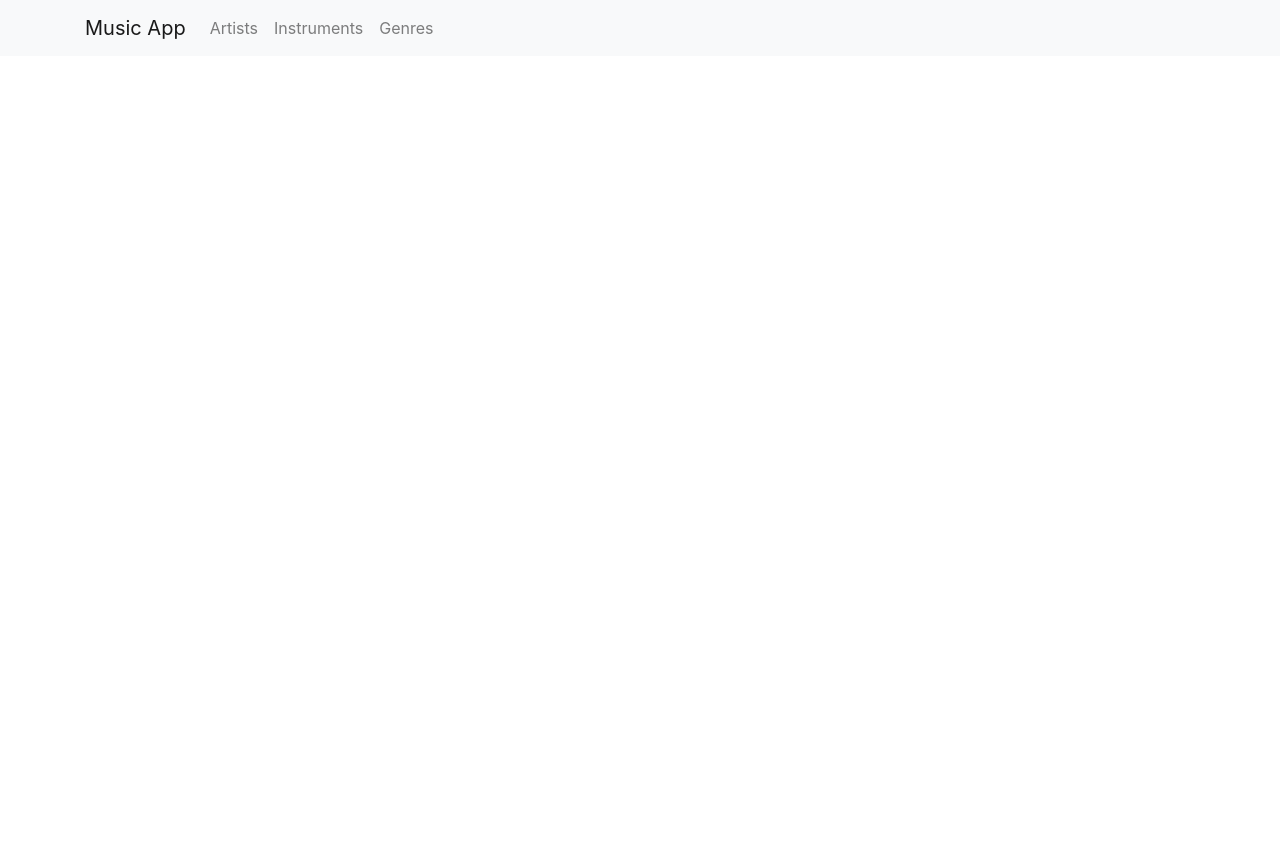
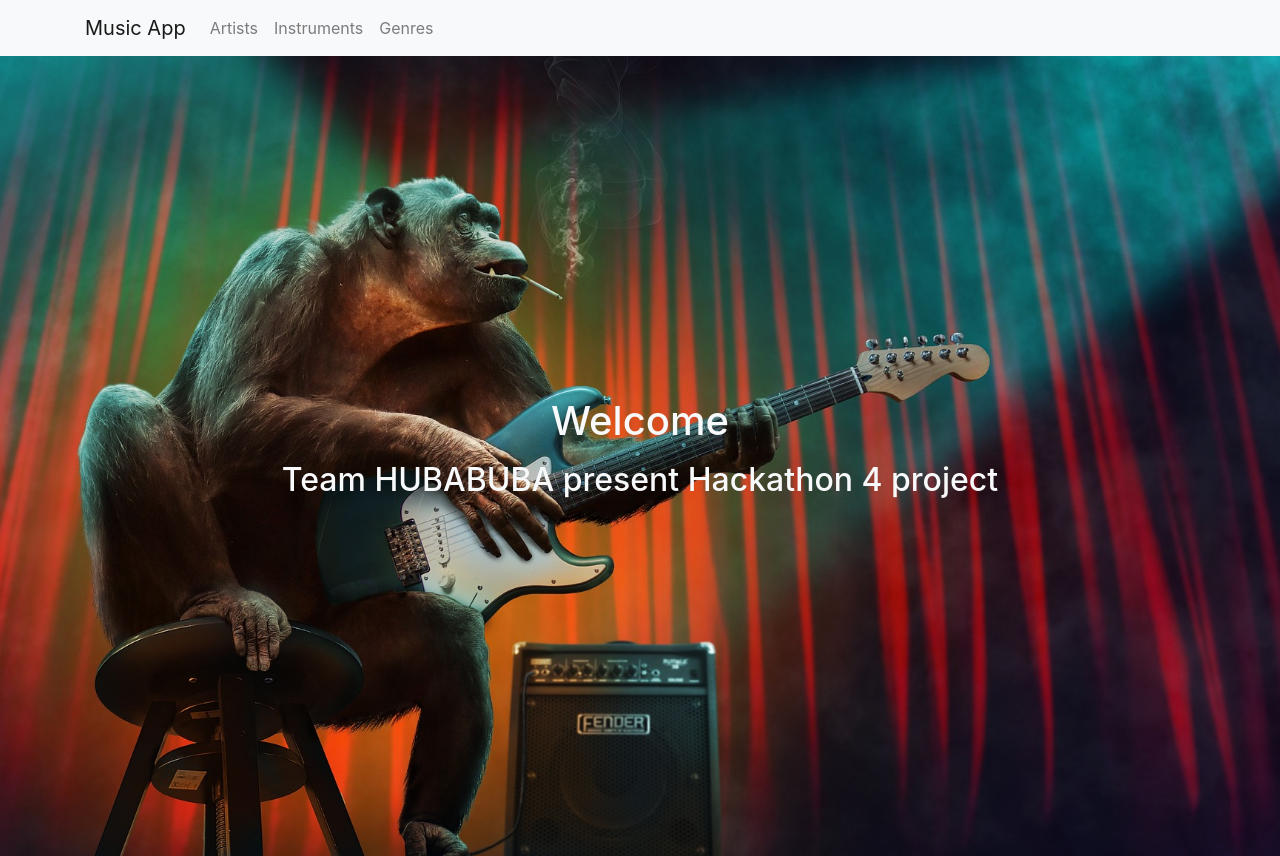
Before and after one commit to Koleckoo/hackhaton_4_music, a React (Vite) app: page / in a window 1280 px wide. Before the commit the page ends 800 px from the top, so only its background shows below. Built offline with nearby package versions, Linux system fonts and the light colour scheme.

Commit message:
navigationBar

```diff
--- a/src/components/ArtistPage/ArtistDetail/ArtistDetail.jsx
+++ b/src/components/ArtistPage/ArtistDetail/ArtistDetail.jsx
@@ -1,5 +1,6 @@
 import { useEffect, useState } from "react";
 import { Link, useParams } from "react-router-dom";
+import NavigationBar from "../../Navigation/NavigationBar";
 
 export default function ArtistDetail() {
   const [artistData, setArtistData] = useState([]);
@@ -19,6 +20,8 @@ export default function ArtistDetail() {
   }, []);
 
   return (
+    <>
+      <NavigationBar />
       <div class="container">
         <h1>Name: {artistData.name}</h1>
         <h4>Country: {artistData.country}</h4>
@@ -26,5 +29,6 @@ export default function ArtistDetail() {
         <h4>Type: {artistData.type}</h4>
         <Link class="btn btn-primary" to={`/Artists/${artistData.id}/releases`}>Releases</Link>
       </div>
+    </>
   );
 }
--- a/src/components/ArtistPage/ArtistPage.jsx
+++ b/src/components/ArtistPage/ArtistPage.jsx
@@ -1,5 +1,6 @@
 import { useEffect, useRef, useState } from "react";
 import { Link } from "react-router-dom";
+import NavigationBar from "../Navigation/NavigationBar";
 
 export default function ArtistPage() {
   const [searchQuery, setSearchQuery] = useState("");
@@ -27,6 +28,8 @@ export default function ArtistPage() {
   }, [searchQuery]);
 
   return (
+    <>
+      <NavigationBar />
       <div class="container artist-page">
         <div class="row artist-page__search mb-3">
           <h1 className="mb-4">Search for your favourite artist</h1>
@@ -71,6 +74,6 @@ export default function ArtistPage() {
         </div>
       </div>
 
-
+    </>
   );
 }
--- a/src/components/GenrePage/GenrePage.jsx
+++ b/src/components/GenrePage/GenrePage.jsx
@@ -1,4 +1,5 @@
 import { useState, useEffect } from "react";
+import NavigationBar from "../Navigation/NavigationBar";
 
 export default function GenrePage() {
 
@@ -8,7 +9,7 @@ export default function GenrePage() {
   const [searchResult, setSearchResult] = useState([]);
 
 
-        const fetchGenres= async () => {
+  const fetchGenres = async () => {
     const response = await fetch('http://musicbrainz.org/ws/2/genre/all?limit=10&fmt=json');
     const data = await response.json();
     console.log(data)
@@ -41,6 +42,8 @@ export default function GenrePage() {
   // }
 
   return (
+    <>
+      <NavigationBar />
       <div className="genre_list">
         <button onClick={fetchGenres}>Show list of genres</button>
 
@@ -55,6 +58,6 @@ export default function GenrePage() {
 
 
       </div>
-
+    </>
   );
 };
--- a/src/components/Homepage/Homepage.jsx
+++ b/src/components/Homepage/Homepage.jsx
@@ -1,27 +1,26 @@
 import { Link } from "react-router-dom";
+import NavigationBar from "../Navigation/NavigationBar";
+import monkey from './monkey.jpg'
 
 export default function Homepage() {
   return (
-    <nav class="navbar navbar-expand-lg navbar-light bg-light">
-      <div class="container">
-        <Link class="navbar-brand" to="/">Music App</Link>
-        <button class="navbar-toggler" type="button" data-bs-toggle="collapse" data-bs-target="#navbarNav" aria-controls="navbarNav" aria-expanded="false" aria-label="Toggle navigation">
-          <span class="navbar-toggler-icon"></span>
-        </button>
-        <div class="collapse navbar-collapse" id="navbarNav">
-          <ul class="navbar-nav">
-            <li class="nav-item">
-              <Link class="nav-link" to="/Artists">Artists</Link>
-            </li>
-            <li class="nav-item">
-              <Link class="nav-link" to="/instruments">Instruments</Link>
-            </li>
-            <li class="nav-item">
-              <Link class="nav-link" to="/genres">Genres</Link>
-            </li>
-          </ul>
-        </div>
+    <>
+      <NavigationBar />
+      <div
+        className="container-fluid d-flex flex-column justify-content-center align-items-center bg-dark"
+        style={{
+          backgroundImage: `url(${monkey})`,
+          height: "100vh",
+          backgroundPosition: "center",
+          backgroundRepeat: "no-repeat",
+          backgroundSize: "cover",
+        }}
+      >
+        <h1 className="mb-3 text-center text-light">Welcome</h1>
+        <h2 className="mb-3 text-center text-light">
+          Team HUBABUBA present Hackathon 4 project
+        </h2>
       </div>
-    </nav>
+    </>
   );
 }
--- a/src/components/InstrumentPage/InstrumentDetail.jsx
+++ b/src/components/InstrumentPage/InstrumentDetail.jsx
@@ -1,5 +1,6 @@
 import { useEffect, useState } from "react";
 import { useParams } from "react-router-dom";
+import NavigationBar from "../Navigation/NavigationBar";
 
 export default function InstrumentDetail() {
     const [instrument, setInstrument] = useState(null);
@@ -21,6 +22,8 @@ export default function InstrumentDetail() {
     }, [id]);
 
     return (
+        <>
+            <NavigationBar />
             <div className="container mt-4">
                 {instrument ? (
                     <div>
@@ -35,5 +38,6 @@ export default function InstrumentDetail() {
                     <p>Loading...</p>
                 )}
             </div>
+        </>
     );
 }
--- a/src/components/InstrumentPage/InstrumentPage.jsx
+++ b/src/components/InstrumentPage/InstrumentPage.jsx
@@ -1,5 +1,6 @@
 import React, { useEffect, useState } from "react";
 import { Link } from "react-router-dom";
+import NavigationBar from "../Navigation/NavigationBar";
 
 export default function InstrumentPage() {
     const [searchQuery, setSearchQuery] = useState("");
@@ -39,6 +40,8 @@ export default function InstrumentPage() {
     }, [searchQuery, searchOffset]);
 
     return (
+        <>
+            <NavigationBar />
             <div className="container mt-4">
 
                 <h1 className="mb-4">Search for your favourite music instrument</h1>
@@ -81,5 +84,6 @@ export default function InstrumentPage() {
                 )}
 
             </div>
+        </>
     );
 }
--- /dev/null
+++ b/src/components/Navigation/NavigationBar.jsx
@@ -0,0 +1,44 @@
+import React from "react";
+import { Link } from "react-router-dom";
+
+export default function NavigationBar() {
+    return (
+        <nav className="navbar navbar-expand-lg navbar-light bg-light">
+            <div className="container">
+                <Link className="navbar-brand" to="/">
+                    Music App
+                </Link>
+                <button
+                    className="navbar-toggler"
+                    type="button"
+                    data-bs-toggle="collapse"
+                    data-bs-target="#navbarNav"
+                    aria-controls="navbarNav"
+                    aria-expanded="false"
+                    aria-label="Toggle navigation"
+                >
+                    <span className="navbar-toggler-icon"></span>
+                </button>
+                <div className="collapse navbar-collapse" id="navbarNav">
+                    <ul className="navbar-nav">
+                        <li className="nav-item">
+                            <Link className="nav-link" to="/Artists">
+                                Artists
+                            </Link>
+                        </li>
+                        <li className="nav-item">
+                            <Link className="nav-link" to="/instruments">
+                                Instruments
+                            </Link>
+                        </li>
+                        <li className="nav-item">
+                            <Link className="nav-link" to="/genres">
+                                Genres
+                            </Link>
+                        </li>
+                    </ul>
+                </div>
+            </div>
+        </nav>
+    );
+}
--- a/src/components/ReleasePage/Release.jsx
+++ b/src/components/ReleasePage/Release.jsx
@@ -3,6 +3,7 @@ import { useEffect, useState } from "react";
 const Release = ({ release }) => {
   const image = `https://coverartarchive.org/release/${release.id}/front`;
   return (
+    <>
       <div>
         <h3>{release.title}</h3>
         <p>{release.date}</p>
@@ -12,6 +13,7 @@ const Release = ({ release }) => {
         <img src={image} alt="No image" />
         {/* <p>{media.find((m) => )}</p> */}
       </div>
+    </>
   );
 };
 
--- a/src/components/ReleasePage/ReleasePage.jsx
+++ b/src/components/ReleasePage/ReleasePage.jsx
@@ -1,6 +1,7 @@
 import { useEffect, useState } from "react";
 import { useParams } from "react-router-dom";
 import Release from "./Release";
+import NavigationBar from "../Navigation/NavigationBar";
 
 export default function ReleasePage() {
   const [releases, setReleases] = useState("");
@@ -19,6 +20,8 @@ export default function ReleasePage() {
   }, [page]);
 
   return (
+    <>
+      <NavigationBar />
       <div>
         <div>
           {page > 0 ? (
@@ -31,8 +34,9 @@ export default function ReleasePage() {
         {releases == "" ? (
           <div>Loading...</div>
         ) : (
-        releases.map((release) => <Release key={release.id} release = {release} />)
+          releases.map((release) => <Release key={release.id} release={release} />)
         )}
       </div>
+    </>
   );
 }
```
Also changed, not shown: src/components/Homepage/monkey.jpg (added). Lines whose indentation alone changed are shown as unchanged.
